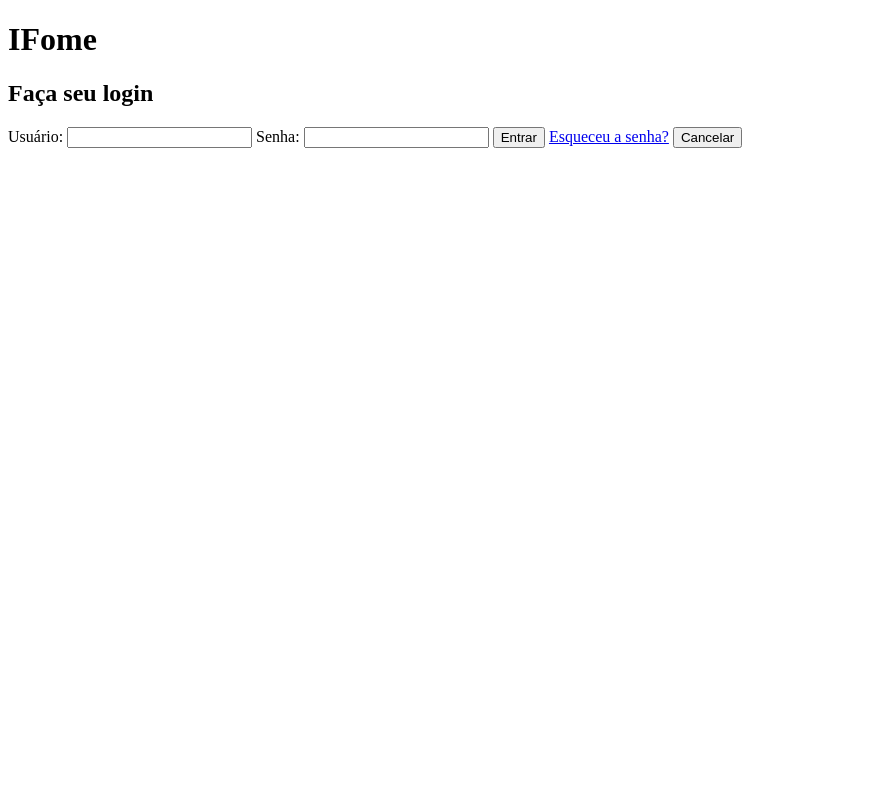
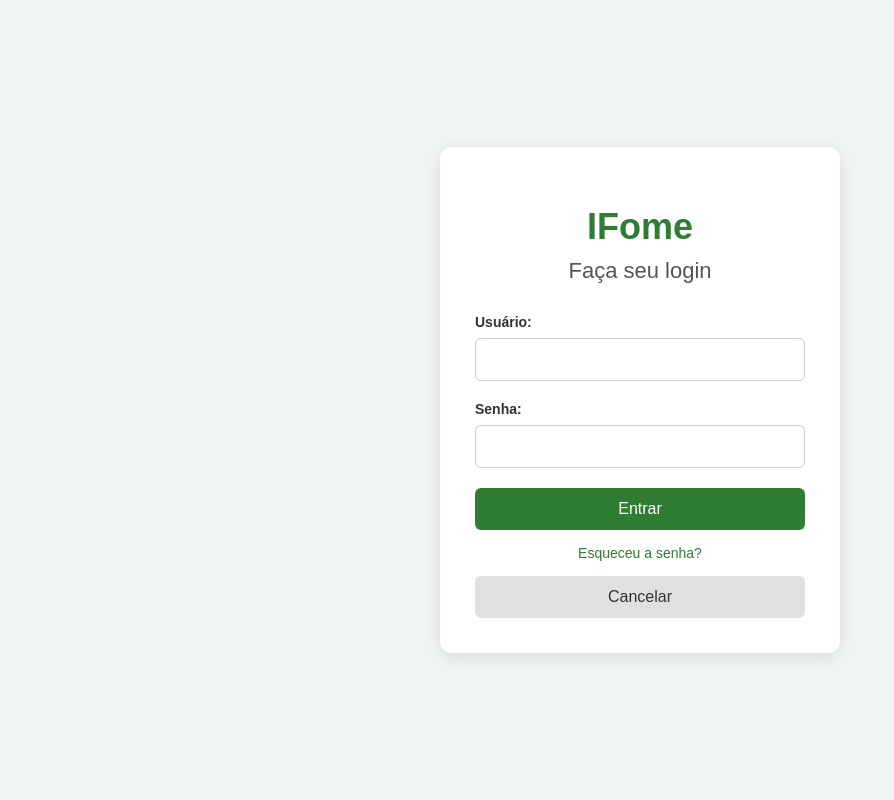
Before and after one commit to jtruazelli/IFome-Django, a Django app: page /login/ in a window 1280 px wide. Shown: the whole page, without its empty margins (0-894 px from the left). Run offline with Django 5.2, Linux system fonts and the light colour scheme.

Commit message:
fiz o css da tela de login

```diff
--- /dev/null
+++ b/static/css/login.css
@@ -0,0 +1,115 @@
+
+body {
+    font-family: Arial, sans-serif;
+    background-color: #f1f5f2;
+    margin: 0;
+    min-height: 100vh;
+
+    display: flex;
+    justify-content: center;
+    align-items: center;
+}
+
+.login-container {
+    background-color: white;
+    width: 100%;
+    max-width: 400px;
+    padding: 35px;
+    border-radius: 12px;
+    box-shadow: 0 4px 15px rgba(0, 0, 0, 0.1);
+    box-sizing: border-box;
+}
+
+.login-container h1 {
+    text-align: center;
+    font-size: 36px;
+    color: #2e7d32;
+    margin-bottom: 10px;
+}
+
+.login-container h2 {
+    text-align: center;
+    font-size: 22px;
+    color: #555;
+    font-weight: normal;
+    margin-top: 0;
+    margin-bottom: 30px;
+}
+
+.login-container form {
+    display: flex;
+    flex-direction: column;
+}
+
+.login-container label {
+    font-size: 14px;
+    font-weight: bold;
+    margin-bottom: 8px;
+    color: #333;
+}
+
+.login-container input {
+    padding: 12px;
+    margin-bottom: 20px;
+    border: 1px solid #ccc;
+    border-radius: 6px;
+    font-size: 15px;
+    outline: none;
+    box-sizing: border-box;
+    width: 100%;
+}
+
+.login-container input:focus {
+    border-color: #2e7d32;
+}
+
+.login-container button {
+    padding: 12px;
+    border: none;
+    border-radius: 6px;
+    font-size: 16px;
+    cursor: pointer;
+    transition: background-color 0.3s;
+}
+
+.login-container button[type="submit"] {
+    background-color: #2e7d32;
+    color: white;
+    margin-bottom: 15px;
+}
+
+.login-container button[type="submit"]:hover {
+    background-color: #1b5e20;
+}
+
+.login-container button[type="button"] {
+    background-color: #e0e0e0;
+    color: #333;
+}
+
+.login-container button[type="button"]:hover {
+    background-color: #ccc;
+}
+
+.login-container a {
+    display: block;
+    text-align: center;
+    color: #2e7d32;
+    text-decoration: none;
+    font-size: 14px;
+    margin-bottom: 15px;
+}
+
+.login-container a:hover {
+    text-decoration: underline;
+}
+
+.login-container form p {
+    color: #c62828;
+    background-color: #ffebee;
+    padding: 10px;
+    border-radius: 6px;
+    font-size: 14px;
+    text-align: center;
+    margin-bottom: 15px;
+}
--- a/usuarios/templates/usuarios/login.html
+++ b/usuarios/templates/usuarios/login.html
@@ -3,6 +3,9 @@
 <head>
     <meta charset="UTF-8">
     <title>Login - IFome</title>
+
+     {% load static %}
+    <link rel="stylesheet" href="{% static 'css/login.css' %}">
 </head>
 <body>
 
```
